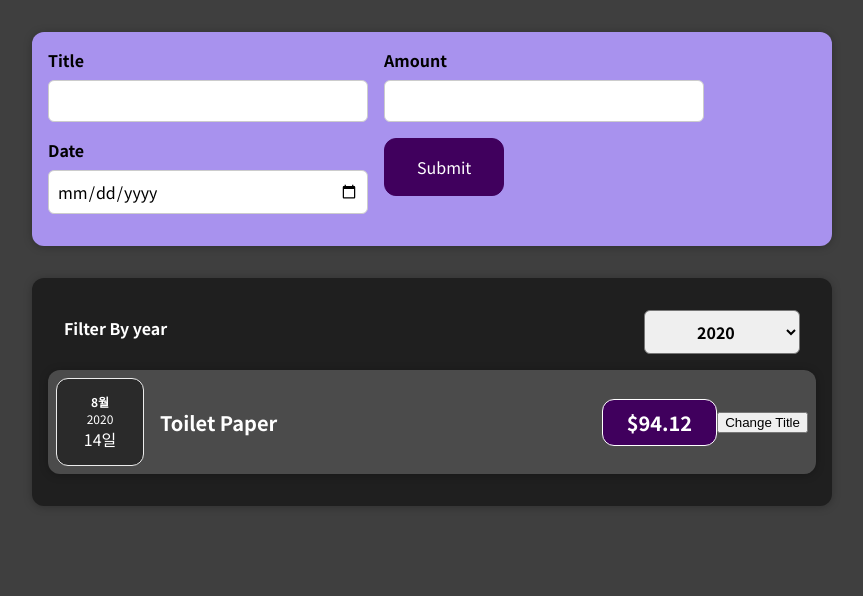
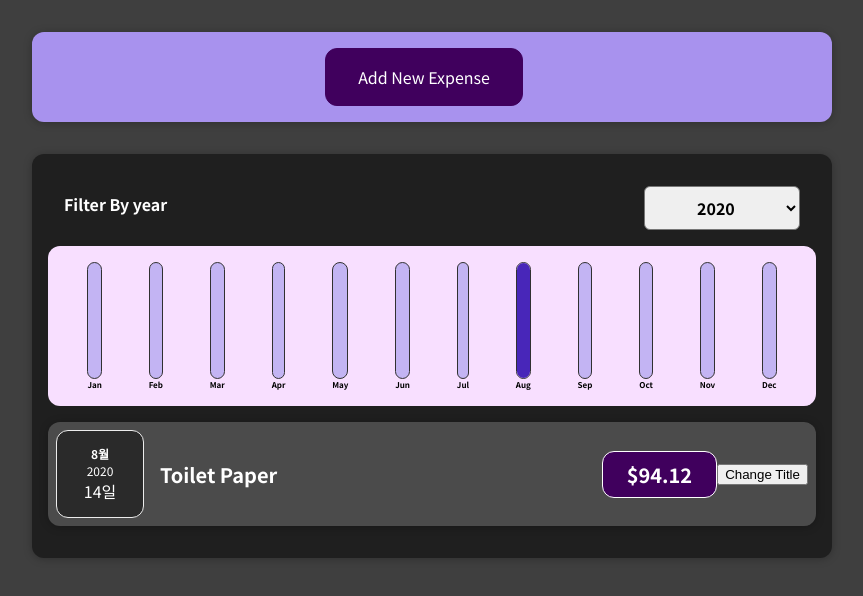
Before and after one commit to i-cluster/react-lec, a React (Create React App) app in the folder 01-starting-setup/: page / in a window 1280 px wide. Shown: the top 596 px of the page, without its empty margins (208-1071 px from the left). Built offline with nearby package versions, Linux system fonts and the light colour scheme.

Commit message:
230416
- List & If Content

```diff
--- /dev/null
+++ b/01-starting-setup/src/components/Chart/Chart.css
@@ -0,0 +1,9 @@
+.chart {
+  padding: 1rem;
+  border-radius: 12px;
+  background-color: #f8dfff;
+  text-align: center;
+  display: flex;
+  justify-content: space-around;
+  height: 10rem;
+}
--- /dev/null
+++ b/01-starting-setup/src/components/Chart/Chart.js
@@ -0,0 +1,24 @@
+import React from "react";
+
+import "./Chart.css";
+import ChartBar from "./ChartBar";
+
+const Chart = (props) => {
+  const values = props.dataPoints.map((dataPoint) => dataPoint.value);
+  const maxValue = Math.max(...values);
+
+  return (
+    <div className="chart">
+      {props.dataPoints.map((dataPoint) => (
+        <ChartBar
+          key={dataPoint.label}
+          value={dataPoint.value}
+          maxValue={maxValue}
+          label={dataPoint.label}
+        />
+      ))}
+    </div>
+  );
+};
+
+export default Chart;
--- /dev/null
+++ b/01-starting-setup/src/components/Chart/ChartBar.css
@@ -0,0 +1,30 @@
+.chart-bar {
+  height: 100%;
+  display: flex;
+  flex-direction: column;
+  align-items: center;
+}
+
+.chart-bar__inner {
+  height: 100%;
+  width: 100%;
+  border: 1px solid #313131;
+  border-radius: 12px;
+  background-color: #c3b4f3;
+  overflow: hidden;
+  display: flex;
+  flex-direction: column;
+  justify-content: flex-end;
+}
+
+.chart-bar__fill {
+  background-color: #4826b9;
+  width: 100%;
+  transition: all 0.3s ease-out;
+}
+
+.chart-bar__label {
+  font-weight: bold;
+  font-size: 0.5rem;
+  text-align: center;
+}
--- /dev/null
+++ b/01-starting-setup/src/components/Chart/ChartBar.js
@@ -0,0 +1,22 @@
+import React from "react";
+
+import "./ChartBar.css";
+
+const ChartBar = (props) => {
+  let height = "0%";
+
+  if (props.maxValue > 0) {
+    height = Math.round((props.value / props.maxValue) * 100) + "%";
+  }
+
+  return (
+    <div className="chart-bar">
+      <div className="chart-bar__inner">
+        <div className="chart-bar__fill" style={{ height: height }}></div>
+      </div>
+      <div className="chart-bar__label">{props.label}</div>
+    </div>
+  );
+};
+
+export default ChartBar;
--- /dev/null
+++ b/01-starting-setup/src/components/Expenses/ExpenseChart.js
@@ -0,0 +1,29 @@
+import React from "react";
+import Chart from "../Chart/Chart";
+
+const ExpenseChart = (props) => {
+  const dataPoints = [
+    { label: "Jan", value: 0 },
+    { label: "Feb", value: 0 },
+    { label: "Mar", value: 0 },
+    { label: "Apr", value: 0 },
+    { label: "May", value: 0 },
+    { label: "Jun", value: 0 },
+    { label: "Jul", value: 0 },
+    { label: "Aug", value: 0 },
+    { label: "Sep", value: 0 },
+    { label: "Oct", value: 0 },
+    { label: "Nov", value: 0 },
+    { label: "Dec", value: 0 },
+  ];
+
+  for (const expense of props.expenses) {
+    const month = expense.date.getMonth();
+
+    dataPoints[month].value += expense.amount;
+  }
+
+  return <Chart dataPoints={dataPoints} />;
+};
+
+export default ExpenseChart;
--- a/01-starting-setup/src/components/Expenses/ExpenseFilter.js
+++ b/01-starting-setup/src/components/Expenses/ExpenseFilter.js
@@ -12,6 +12,7 @@ const ExpenseFilter = props => {
       <div className="expenses-filter__control">
         <label>Filter By year</label>
         <select value={props.selectedYear} onChange={filterChangeHandler}>
+          <option value="2023">2023</option>
           <option value="2022">2022</option>
           <option value="2021">2021</option>
           <option value="2020">2020</option>
--- a/01-starting-setup/src/components/Expenses/ExpenseItem.js
+++ b/01-starting-setup/src/components/Expenses/ExpenseItem.js
@@ -14,6 +14,7 @@ function ExpenseItem(props) {
   }
 
   return (
+    <li>
       <Card className='expense-item'>
         <ExpenseDate date={ props.date } />
         <div className='expense-item__description'>
@@ -22,6 +23,7 @@ function ExpenseItem(props) {
         </div>
         <button onClick={clickHandler}>Change Title</button>
       </Card>
+    </li>
   );
 }
 
--- /dev/null
+++ b/01-starting-setup/src/components/Expenses/ExpenseList.css
@@ -0,0 +1,9 @@
+.expenses-list {
+  list-style: none;
+  padding: 0;
+}
+
+.expenses-list__fallback {
+  color: white;
+  text-align: center;
+}
--- /dev/null
+++ b/01-starting-setup/src/components/Expenses/ExpenseList.js
@@ -0,0 +1,22 @@
+import React from 'react'
+import ExpenseItem from './ExpenseItem'
+import "./ExpenseList.css";
+
+const ExpenseList = props => {
+
+  return props.items.length === 0 ?
+    <h2 className='expenses-list__fallback'>Found no expenses.</h2> :
+    <ul className='expenses-list'>
+      {props.items.map(expense =>
+        <ExpenseItem
+          key={expense.id}
+          title={expense.title}
+          amount={expense.amount}
+          date={expense.date}
+        />
+      )}
+    </ul>
+
+}
+
+export default ExpenseList
--- a/01-starting-setup/src/components/Expenses/Expenses.js
+++ b/01-starting-setup/src/components/Expenses/Expenses.js
@@ -1,25 +1,27 @@
 import { useState } from "react";
 import Card from "../UI/Card";
 import ExpenseFilter from "./ExpenseFilter";
-import ExpenseItem from "./ExpenseItem";
+import ExpenseList from "./ExpenseList";
 import "./Expenses.css";
+import ExpenseChart from "./ExpenseChart";
 
 function Expenses(props) {
-  const [year, setYear] = useState('2020')
+  const [year, setYear] = useState("2020");
 
-  const filterControlHandler = filter => setYear(filter)
+  const filterControlHandler = (filter) => setYear(filter);
+
+  const filteredExpenses = props.items.filter(
+    (expense) => expense.date.getFullYear() === Number(year)
+  );
 
   return (
     <Card className="expenses">
-      <ExpenseFilter selectedYear={year} onFilterControl={filterControlHandler} />
-      { props.items.filter(expense => expense.date.getFullYear() === Number(year)).map(expense =>
-        <ExpenseItem
-          key={expense.id}
-          title={expense.title}
-          amount={expense.amount}
-          date={expense.date}
-        />
-      ) }
+      <ExpenseFilter
+        selectedYear={year}
+        onFilterControl={filterControlHandler}
+      />
+      <ExpenseChart expenses={filteredExpenses} />
+      <ExpenseList items={filteredExpenses} />
     </Card>
   );
 }
--- a/01-starting-setup/src/components/NewExpense/ExpenseForm.js
+++ b/01-starting-setup/src/components/NewExpense/ExpenseForm.js
@@ -1,67 +1,98 @@
-import React, { useState } from 'react'
+import React, { useState } from "react";
 
-import './ExpenseForm.css'
+import "./ExpenseForm.css";
 
-const ExpenseForm = props => {
+const ExpenseForm = (props) => {
   // const [title, setTitle] = useState('')
   // const [amount, setAmount] = useState('')
   // const [date, setDate] = useState('')
 
-  const [userInput, setUserInput] = useState({ title: '', amount: '', date: '' })
+  const [userInput, setUserInput] = useState({
+    title: "",
+    amount: "",
+    date: "",
+  });
 
-  const titleChangeHandler = event => {
+  const titleChangeHandler = (event) => {
     // setTitle(event.target.value)
     // setUserInput({...userInput, title: event.target.value})
-    setUserInput(prevState => { return {...prevState, title: event.target.value} })
-  }
+    setUserInput((prevState) => {
+      return { ...prevState, title: event.target.value };
+    });
+  };
 
-  const amountChangeHandler = event => {
+  const amountChangeHandler = (event) => {
     // setAmount(event.target.value)
     // setUserInput({...userInput, amount: event.target.value})
-    setUserInput(prevState => { return {...prevState, amount: event.target.value} })
-  }
+    setUserInput((prevState) => {
+      return { ...prevState, amount: event.target.value };
+    });
+  };
 
-  const dateChangeHandler = event => {
+  const dateChangeHandler = (event) => {
     // setDate(event.target.value)
     // setUserInput({...userInput, date: event.target.value})
-    setUserInput(prevState => { return {...prevState, date: event.target.value} })
-  }
+    setUserInput((prevState) => {
+      return { ...prevState, date: event.target.value };
+    });
+  };
 
-  const submitHandler = event => {
-    event.preventDefault()
+  const submitHandler = (event) => {
+    event.preventDefault();
 
     const expenseData = {
       title: userInput.title,
-      amount: userInput.amount,
-      date: new Date(userInput.date)
-    }
+      amount: +userInput.amount,
+      date: new Date(userInput.date),
+    };
 
-    props.onSaveExpenseData(expenseData)
+    props.onSaveExpenseData(expenseData);
 
-    setUserInput({title: '', amount: '', date: ''})
-  }
+    setUserInput({ title: "", amount: "", date: "" });
+
+    props.onCancel(false);
+  };
 
   return (
     <form onSubmit={submitHandler}>
-      <div className='new-expense__controls'>
-        <div className='new-expense__control'>
+      <div className="new-expense__controls">
+        <div className="new-expense__control">
           <label>Title</label>
-          <input type='text' value={userInput.title} onChange={titleChangeHandler} />
+          <input
+            type="text"
+            value={userInput.title}
+            onChange={titleChangeHandler}
+          />
         </div>
-        <div className='new-expense__control'>
+        <div className="new-expense__control">
           <label>Amount</label>
-          <input type='number' value={userInput.amount} min='0.01' step='0.01' onChange={amountChangeHandler} />
+          <input
+            type="number"
+            value={userInput.amount}
+            min="0.01"
+            step="0.01"
+            onChange={amountChangeHandler}
+          />
         </div>
-        <div className='new-expense__control'>
+        <div className="new-expense__control">
           <label>Date</label>
-          <input type='date' value={userInput.date} min='2023-03-30' step='2050-03-30' onChange={dateChangeHandler} />
-        </div>
-        <div className="new-ewpense__actions">
-          <button type='submit'>Submit</button>
+          <input
+            type="date"
+            value={userInput.date}
+            min="2023-03-30"
+            step="2050-03-30"
+            onChange={dateChangeHandler}
+          />
         </div>
       </div>
+      <div className="new-expense__actions">
+        <button type="button" onClick={() => props.onCancel(false)}>
+          Cancel
+        </button>
+        <button type="submit">Add Expense</button>
+      </div>
     </form>
-  )
-}
+  );
+};
 
-export default ExpenseForm
+export default ExpenseForm;
--- a/01-starting-setup/src/components/NewExpense/NewExpense.js
+++ b/01-starting-setup/src/components/NewExpense/NewExpense.js
@@ -1,19 +1,21 @@
+import { useState } from 'react'
 import ExpenseForm from './ExpenseForm'
 import './NewExpense.css'
 
 const NewExpense = props => {
   const saveExpenseDataHandler = expenseData => {
     const data = {...expenseData, id: Math.random().toString()}
+    props.onAddExpense(data)
+  }
 
-    console.log('In NewExpense.js')
-    console.log(data)
+  const [edit, setEdit] = useState(false)
 
-    props.onAddExpense(expenseData)
-  }
+  const editHandler = value => setEdit(value)
 
   return (
     <div className='new-expense'>
-      <ExpenseForm onSaveExpenseData={saveExpenseDataHandler} />
+      {!edit && <button onClick={() => editHandler(true)}>Add New Expense</button>}
+      {edit && <ExpenseForm onSaveExpenseData={saveExpenseDataHandler} onCancel={editHandler} />}
     </div>
   )
 }
```
Lines whose indentation alone changed are shown as unchanged.
